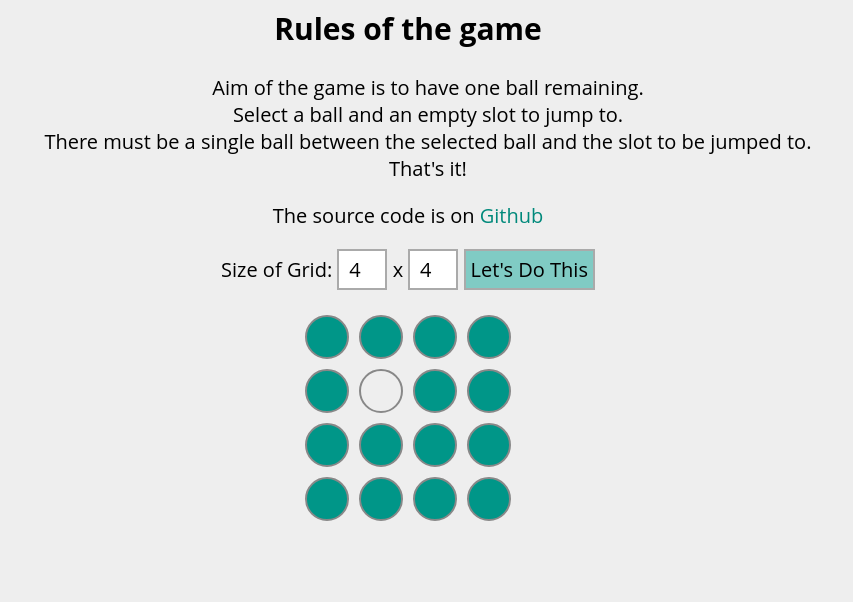
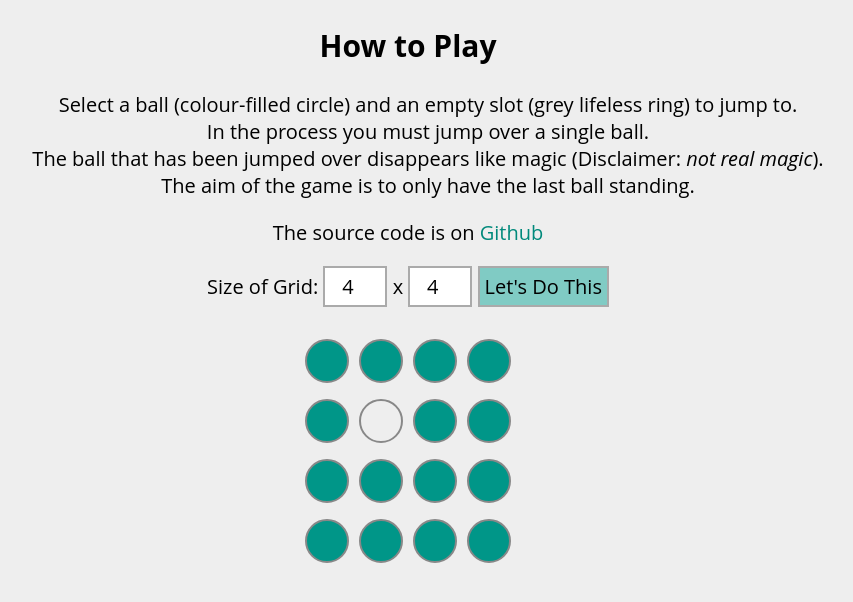
Before and after one commit to kanyuga/last-ball-standing, a plain HTML site: page index.html in a window 1280 px wide. Shown: the whole page, without its empty margins (232-1085 px from the left). Drawn offline with nearby package versions, Linux system fonts and the light colour scheme.

Commit message:
Renamed the game; Added better instructions

```diff
--- a/index.html
+++ b/index.html
@@ -1,26 +1,28 @@
+<!DOCTYPE html>
 <html>
     <head>
-        <title>Weird game I know not the name of</title>
+        <title>Last Ball Standing: Weird game I know not the name of</title>
         <script src="//code.jquery.com/jquery-1.11.2.min.js"></script>
         <link type="text/css" rel="stylesheet" href="style.css"/>
     </head>
     <body>
-        <h2>Rules of the game</h2>
-        <ul>
-            <li>Aim of the game is to have one ball remaining.</li>
-            <li>Select a ball and an empty slot to jump to.</li>
-            <li>There must be a single ball between the selected ball and the slot to be jumped to.</li>
-            <li>That's it!</li>
-        </ul>
-        <p> The source code is on <a href="https://github.com/kanyuga/weird_game">Github</a></p>
+        <h2>How to Play</h2>
+        <ol>
+            <li>Select a ball (colour-filled circle) and an empty slot (grey lifeless ring) to jump to.</li>
+            <li>In the process you must jump over a single ball.</li>
+            <li>The ball that has been jumped over disappears like magic (Disclaimer: <em>not real magic</em>).</li>
+            <li>The aim of the game is to only have the last ball standing.</li>
+        </ol>
+        <p>The source code is on <a target="_blank" href="https://github.com/kanyuga/weird_game">Github</a></p>
         <div class="form">
             <form id="reset-form">
                 Size of Grid:
-                <input type="number" name="rows" id="rows" size = "1" value="4"/> x
-                <input type="number" id="cols" name="cols" size = "1" value="4"/>
+                <input type="number" id="cols" name="cols" size = "1" value="4"/> x
+                <input type="number" name="rows" id="rows" size = "1" value="4"/>
                 <input type="submit" value="Let's Do This"/>
             </form>
         </div>
+        <br/>
         <div id="game-area"></div>
         <script type="text/javascript" src="script.js"></script>
     </body>
```
